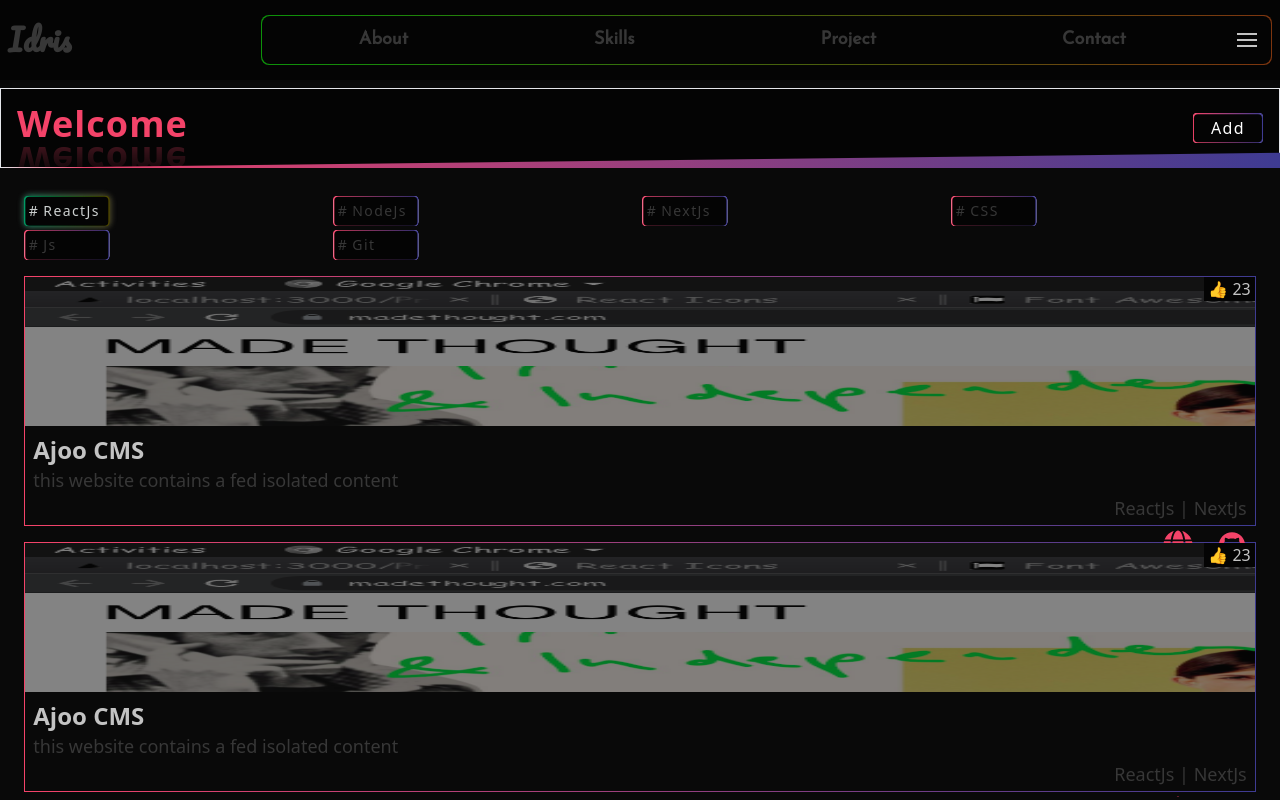
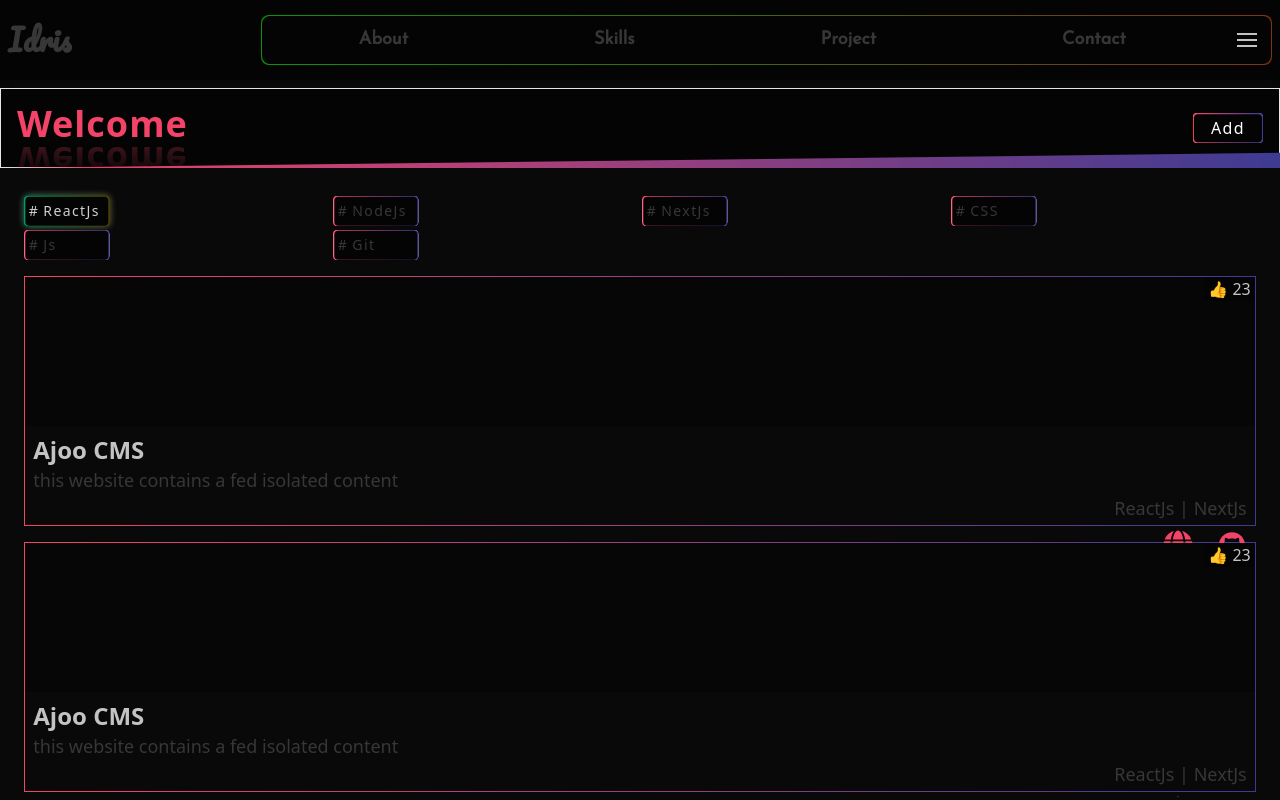
Before and after one commit to bobbycrooz/portfolio-client, a Next.js app: page /Projects in a window 1280 px wide. Built offline with nearby package versions, Linux system fonts and the light colour scheme.

Commit message:
updated project section layout

```diff
--- a/components/ProjectCard.tsx
+++ b/components/ProjectCard.tsx
@@ -13,8 +13,8 @@ export default function Card({ item }) {
           <button className="star absolute w-auto px-1 flex justify-center items-center bg-primary right-0 ">
             👍 23
           </button>
-          <img src={item.img.src} alt="" className="w-full h-full" />
-          {console.log(item)}
+          {/* <img src={item.img.src} alt="" className="w-full h-full" />
+          {console.log(item)} */}
         </div>
 
         <div className="info bg-body  w-full text-lg p-2">
```
